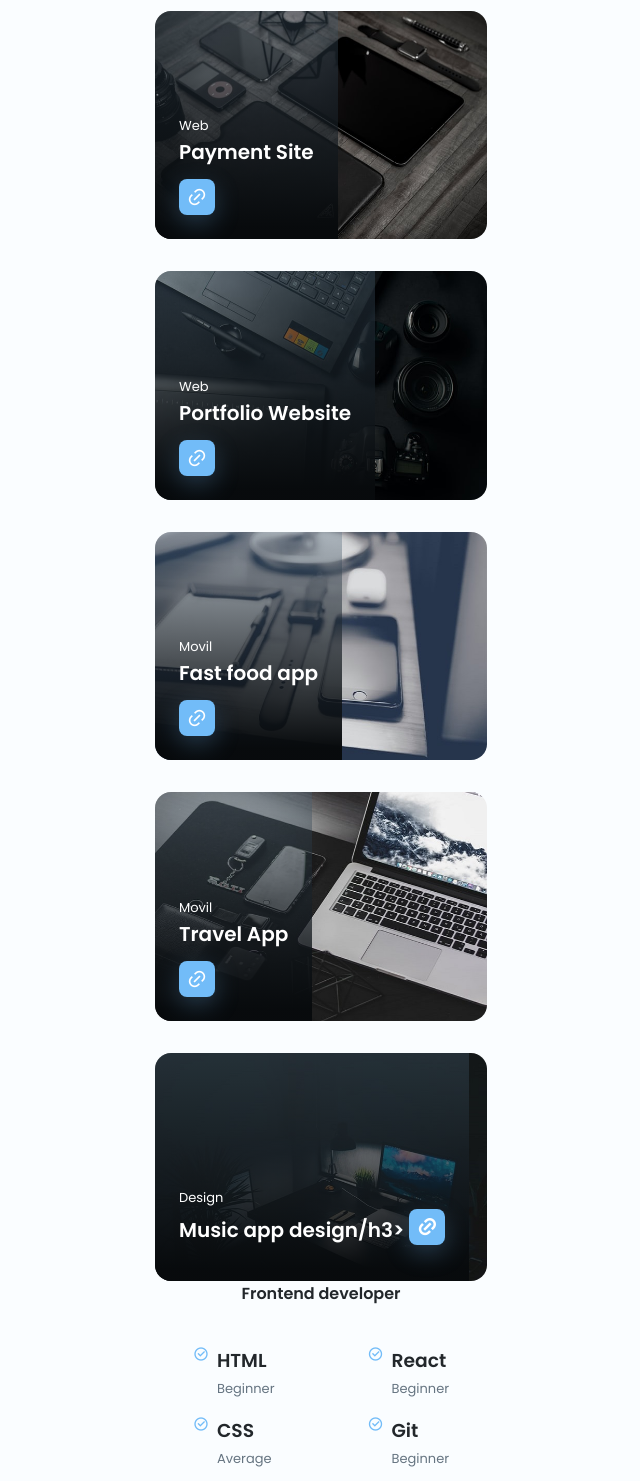
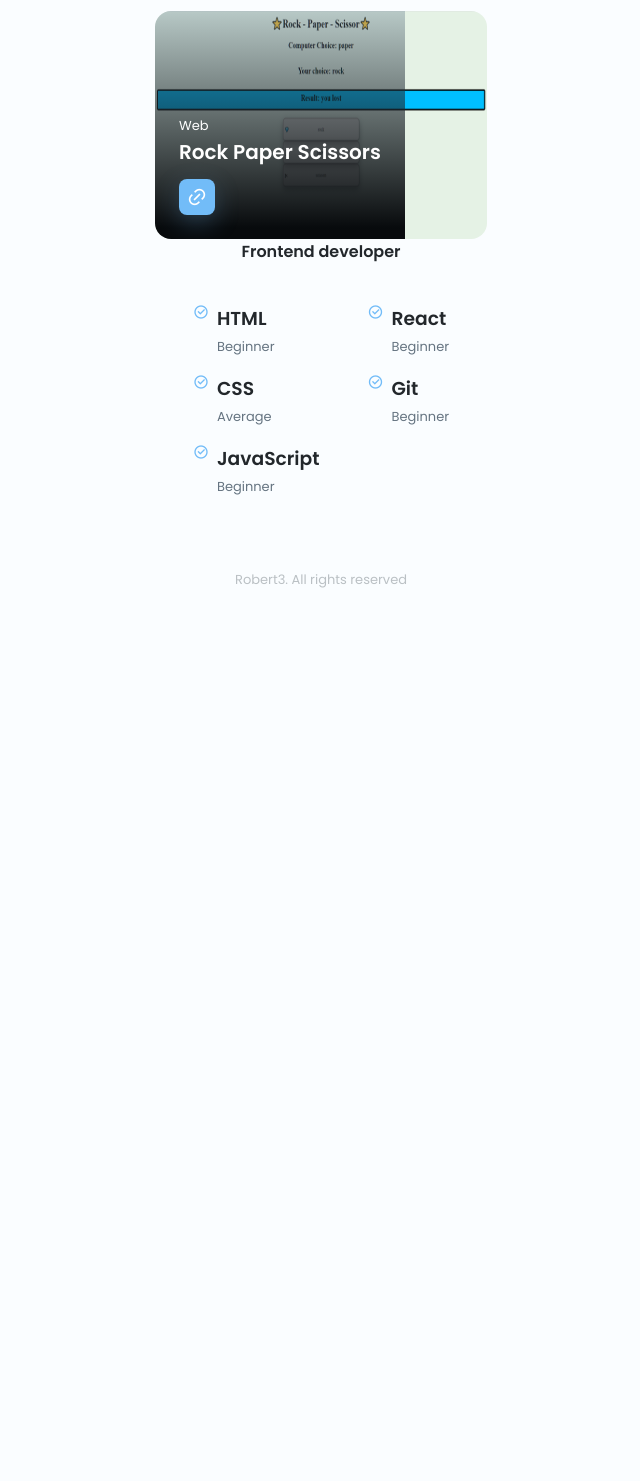
Before and after one commit to robertbls/robertbls.github.io, a plain HTML site: page index.html in a window 1280 px wide. Shown: the part 660-2141 px from the top of the page, without its empty margins (319-959 px from the left). After the commit the page ends 1290 px from the top, so only its background shows below. Drawn offline with nearby package versions, Linux system fonts and the light colour scheme.

Commit message:
3rd commit

```diff
--- a/index.html
+++ b/index.html
@@ -102,74 +102,74 @@
                     <!--=============== PROJECTS ===============-->
                     <div class="projects__content grid filters__active" data-content id ="projects">
                         <article class="projects__card">
-                            <img src="assets/img/project1.jpg" alt="" class="projects__img">
+                            <img src="assets/img/project1.png" alt="" class="projects__img">
 
                             <div class="projects__modal">
                                <div>
                                    <span class="projects__subtitle">Web</span>
-                                   <h3 class="projects__title">Payment Site</h3>
-                                   <a href="" class="projects__button button button__small">
+                                   <h3 class="projects__title">Rock Paper Scissors</h3>
+                                   <a href="https://github.com/robertbls/rock-paper-scissors" class="projects__button button button__small">
                                        <i class="ri-link"></i>
                                    </a>
                                </div>
                             </div>
                         </article>
 
-                        <article class="projects__card">
-                            <img src="assets/img/project2.jpg" alt="" class="projects__img">
+<!--                        <article class="projects__card">-->
+<!--                            <img src="assets/img/project2.jpg" alt="" class="projects__img">-->
 
-                            <div class="projects__modal">
-                                <div>
-                                    <span class="projects__subtitle">Web</span>
-                                    <h3 class="projects__title">Portfolio Website</h3>
-                                    <a href="" class="projects__button button button__small">
-                                        <i class="ri-link"></i>
-                                    </a>
-                                </div>
-                            </div>
-                        </article>
+<!--                            <div class="projects__modal">-->
+<!--                                <div>-->
+<!--                                    <span class="projects__subtitle">Web</span>-->
+<!--                                    <h3 class="projects__title">Portfolio Website</h3>-->
+<!--                                    <a href="" class="projects__button button button__small">-->
+<!--                                        <i class="ri-link"></i>-->
+<!--                                    </a>-->
+<!--                                </div>-->
+<!--                            </div>-->
+<!--                        </article>-->
 
-                        <article class="projects__card">
-                            <img src="assets/img/project3.jpg" alt="" class="projects__img">
+<!--                        <article class="projects__card">-->
+<!--                            <img src="assets/img/project3.jpg" alt="" class="projects__img">-->
 
-                            <div class="projects__modal">
-                                <div>
-                                    <span class="projects__subtitle">Movil</span>
-                                    <h3 class="projects__title">Fast food app</h3>
-                                    <a href="" class="projects__button button button__small">
-                                        <i class="ri-link"></i>
-                                    </a>
-                                </div>
-                            </div>
-                        </article>
+<!--                            <div class="projects__modal">-->
+<!--                                <div>-->
+<!--                                    <span class="projects__subtitle">Movil</span>-->
+<!--                                    <h3 class="projects__title">Fast food app</h3>-->
+<!--                                    <a href="" class="projects__button button button__small">-->
+<!--                                        <i class="ri-link"></i>-->
+<!--                                    </a>-->
+<!--                                </div>-->
+<!--                            </div>-->
+<!--                        </article>-->
 
-                        <article class="projects__card">
-                            <img src="assets/img/project4.jpg" alt="" class="projects__img">
+<!--                        <article class="projects__card">-->
+<!--                            <img src="assets/img/project4.jpg" alt="" class="projects__img">-->
 
-                            <div class="projects__modal">
-                                <div>
-                                    <span class="projects__subtitle">Movil</span>
-                                    <h3 class="projects__title">Travel App</h3>
-                                    <a href="" class="projects__button button button__small">
-                                        <i class="ri-link"></i>
-                                    </a>
-                                </div>
-                            </div>
-                        </article>
+<!--                            <div class="projects__modal">-->
+<!--                                <div>-->
+<!--                                    <span class="projects__subtitle">Movil</span>-->
+<!--                                    <h3 class="projects__title">Travel App</h3>-->
+<!--                                    <a href="" class="projects__button button button__small">-->
+<!--                                        <i class="ri-link"></i>-->
+<!--                                    </a>-->
+<!--                                </div>-->
+<!--                            </div>-->
+<!--                        </article>-->
 
-                        <article class="projects__card">
-                            <img src="assets/img/project5.jpg" alt="" class="projects__img">
+<!--                        <article class="projects__card">-->
+<!--                            <img src="assets/img/project5.jpg" alt="" class="projects__img">-->
 
-                            <div class="projects__modal">
-                                <div>
-                                    <span class="projects__subtitle">Design</span>
-                                    <h3 class="projects__title">Music app design/h3>
-                                    <a href="" class="projects__button button button__small">
-                                        <i class="ri-link"></i>
-                                    </a>
-                                </div>
-                            </div>
-                        </article>
+<!--                            <div class="projects__modal">-->
+<!--                                <div>-->
+<!--                                    <span class="projects__subtitle">Design</span>-->
+<!--                                    <h3 class="projects__title">Music app design/h3>-->
+<!--                                    <a href="" class="projects__button button button__small">-->
+<!--                                        <i class="ri-link"></i>-->
+<!--                                    </a>-->
+<!--                                </div>-->
+<!--                            </div>-->
+<!--                        </article>-->
 
 
                     </div>
```
Also changed, not shown: assets/img/project1.png (added), assets/img/project5.jpg (deleted).
